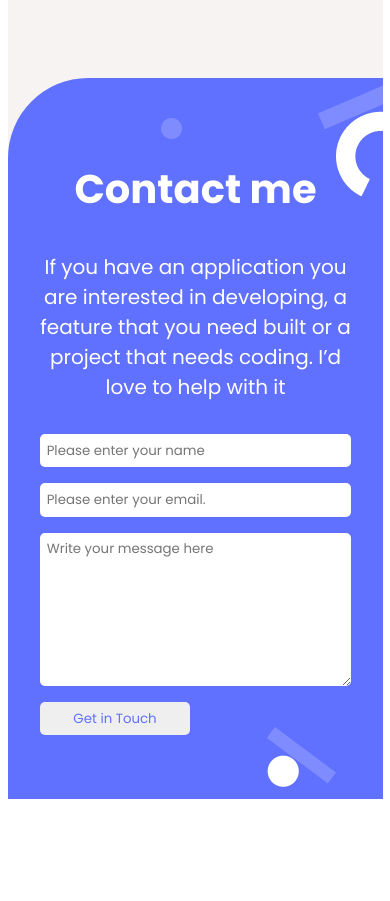
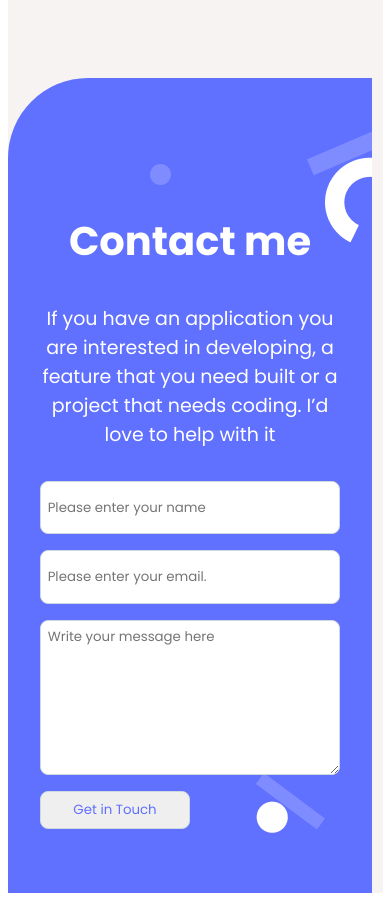
Before and after one commit to inspecta/personal-portfolio, a website: page index.html in a window 390 px wide. Shown: the part 4679-5580 px from the top of the page. Before the commit the page ends 5486 px from the top, so only its background shows below. Drawn offline with Linux system fonts and the light colour scheme.

Commit message:
Add styles to contact page to make it responsive

```diff
--- a/css/styles.css
+++ b/css/styles.css
@@ -344,6 +344,7 @@ header {
 }
 
 .contact {
+  width: 80%;
   background: #6070ff;
   border-top-left-radius: 80px;
   padding: 3rem 2rem;
@@ -351,6 +352,7 @@ header {
   background-image: url("/images/background-contact.png");
   background-position: right;
   background-repeat: no-repeat;
+  padding-top: 100px;
 }
 
 .title-contact {
@@ -361,7 +363,7 @@ header {
 
 .contact-info {
   color: #fff;
-  font-size: 20px;
+  font-size: 19px;
   margin-bottom: 2rem;
 }
 
@@ -374,9 +376,21 @@ header {
 textarea,
 button {
   padding: 0.5em;
-  border-radius: 5px;
+  border-radius: 8px;
   border: none;
   margin-bottom: 1rem;
+  border: 1px solid #cfd8dc;
+}
+
+.contact-form input,
+button {
+  height: 38px;
+}
+
+.contact-form input:focus,
+textarea:focus {
+  outline: none !important;
+  border: 1px solid #6070ff;
 }
 
 .contact-button {
```
